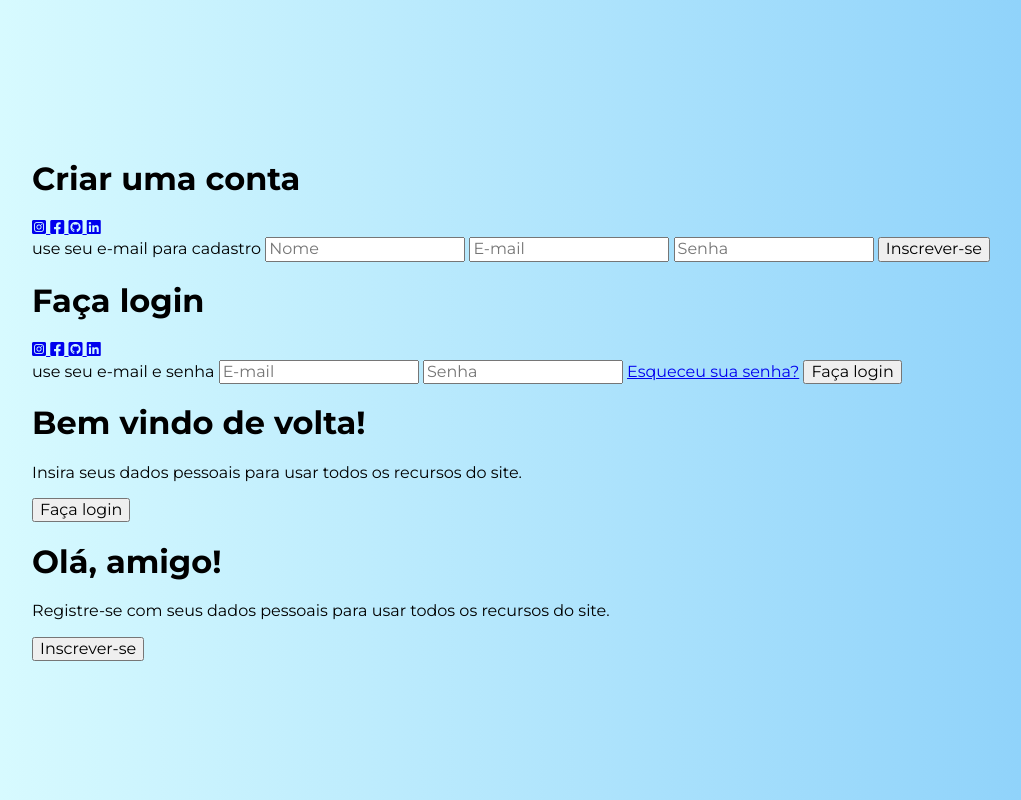
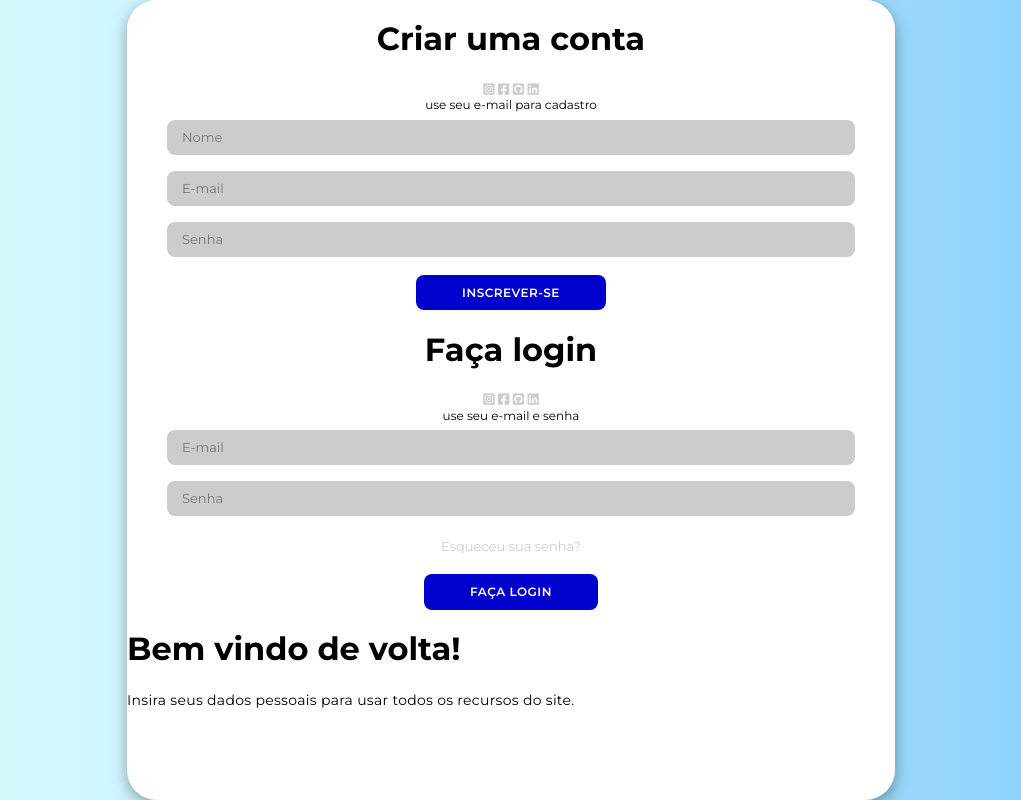
Before and after one commit to lucasarakaki/tela-de-login-animada, a plain HTML site: page index.html in a window 1280 px wide. Shown: the whole page, without its empty margins (129-1150 px from the left). Drawn offline with Linux system fonts and the light colour scheme; a script that the page names is missing.

Commit message:
.container style

```diff
--- a/css/style.css
+++ b/css/style.css
@@ -3,7 +3,7 @@ Importando font montserrat
 */
 @import url('https://fonts.googleapis.com/css2?family=Montserrat:ital,wght@0,100..900;1,100..900&display=swap');
 /*
-style principal
+main style
 */
 *{
   box-sizing: border-box;
@@ -22,3 +22,78 @@ body{
   flex-direction: column;
   height: 100vh;
 }
+/*
+.container style
+*/
+.container{
+  background-color: #fff;
+  border-radius: 30px;
+  box-shadow: 0 5px 15px rgba(
+    0, 0, 0, 0.35
+  );
+  position: relative;
+  overflow: hidden;
+  width: 768px;
+  max-width: 100%;
+  min-height: 480px;
+}
+/*
+.container tipografia style
+*/
+.container p{
+  font-size: 14px;
+  line-height: 20px;
+  letter-spacing: 0.3px;
+  margin: 20px 0;
+}
+.container span{
+  font-size: 12px;
+}
+.container a{
+  color: #ccc;
+  font-size: 13px;
+  text-decoration: none;
+  margin: 15px 0 10px;
+}
+.container input{
+  background-color: #ccc;
+  border: none;
+  margin: 8px 0;
+  padding: 10px 15px;
+  font-size: 13px;
+  border-radius: 8px;
+  width: 100%;
+  outline: none;
+}
+/*
+.container buttons style
+*/
+.container button{
+  background-color: #0000CD;
+  color: #fff;
+  font-size: 12px;
+  padding: 10px 45px;
+  border: 1px solid transparent;
+  border-radius: 8px;
+  font-weight: 600;
+  letter-spacing: 0.5px;
+  text-transform: uppercase;
+  margin-top: 10px;
+  cursor: pointer;
+}
+.container button.hidden{
+  background-color: transparent;
+  border-color: #fff;
+}
+/*
+.container form style
+*/
+.container form{
+  background-color: #fff;
+  display: flex;
+  align-items: center;
+  justify-content: center;
+  flex-direction: column;
+  padding: 0 40px;
+  height: 100%;
+}
```
